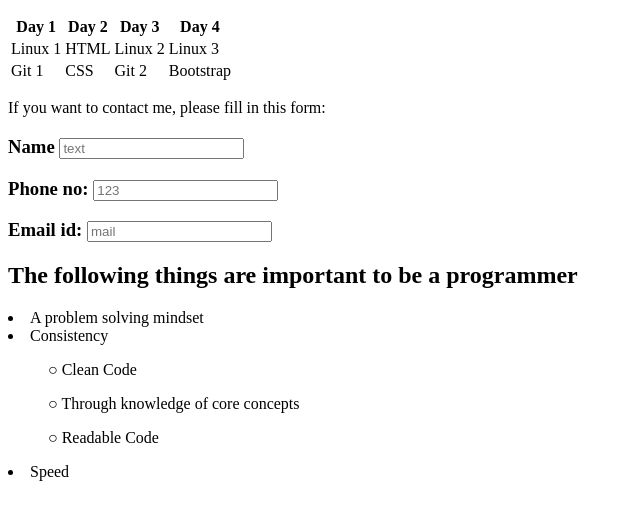
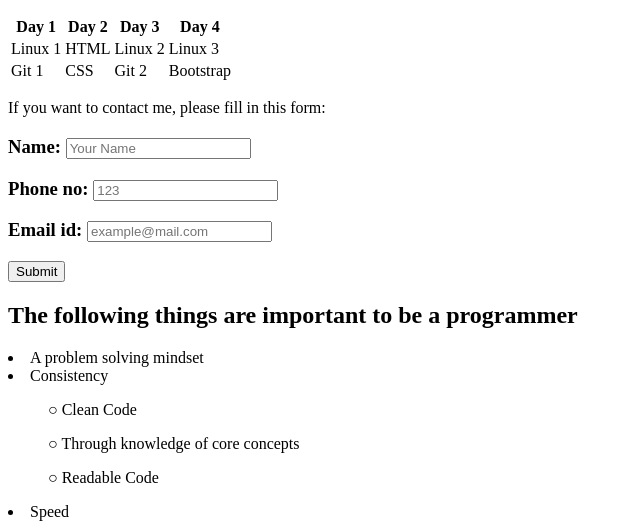
Before and after one commit to Niks-World/Html_Css_JS, a plain HTML site: page html&cssSimple/masaiLayout.html in a window 1280 px wide. Shown: the part 270-800 px from the top of the page, without its empty margins (0-640 px from the left). Drawn offline with Linux system fonts and the light colour scheme.

Commit message:
masai layout

```diff
--- a/html&cssSimple/masaiLayout.html
+++ b/html&cssSimple/masaiLayout.html
@@ -4,6 +4,7 @@
     <meta charset="UTF-8">
     <meta name="viewport" content="width=device-width, initial-scale=1.0">
     <title>Masai Simple Layout</title>
+
 </head>
 <body>
     <h1>Masai </h1>
@@ -39,11 +40,15 @@
     </table>
 <!-- contact -->
     <p>If you want to contact me, please fill in this form:</p>
-    <h3>Name  <input placeholder="text"></h3>
+    <form>
+        <h3>Name: <input type="text" placeholder="Your Name"></h3>
+        <h3>Phone no: <input type="tel" placeholder="123"></h3>
+        <h3>Email id: <input type="email" placeholder="example@mail.com"></h3>
+        <input type="submit" value="Submit">
+    </form>
+    <!-- footer -->
+    <h2>The following things are important to be a programmer</h2>
 
-    <h3 >Phone no:  <input placeholder="123"></h3>
-    <h3>Email id: <input placeholder="mail"></h3>
-    <h2>The following things are important to be a programmer</h2>
     <div>
         <li>A problem solving mindset </li>
         <li>Consistency  <ol>
```
